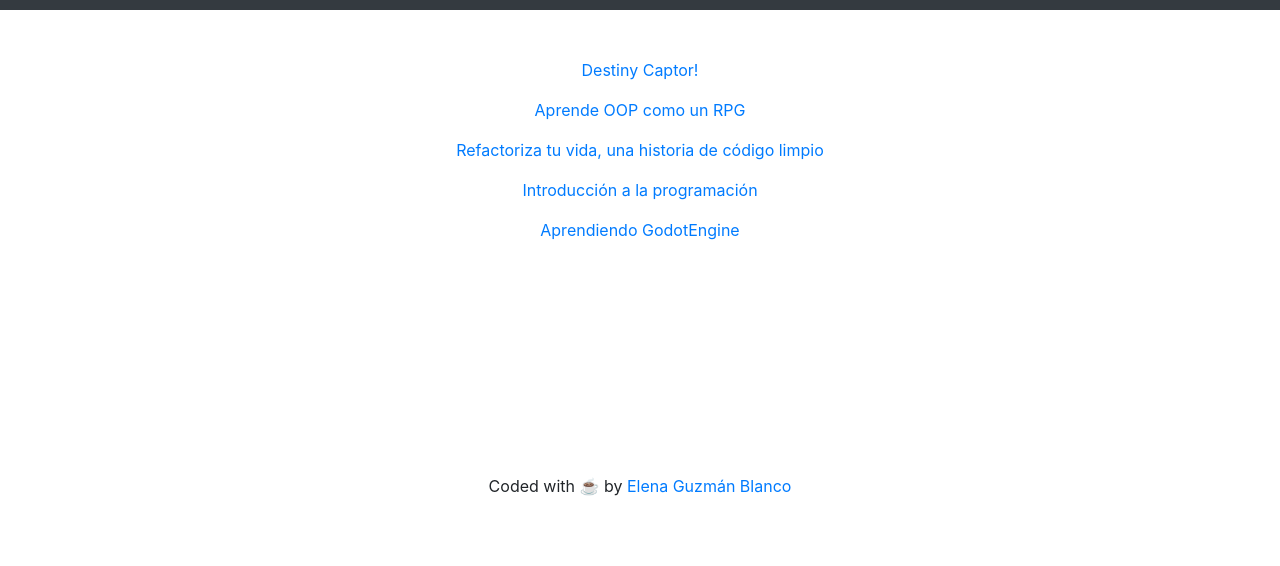
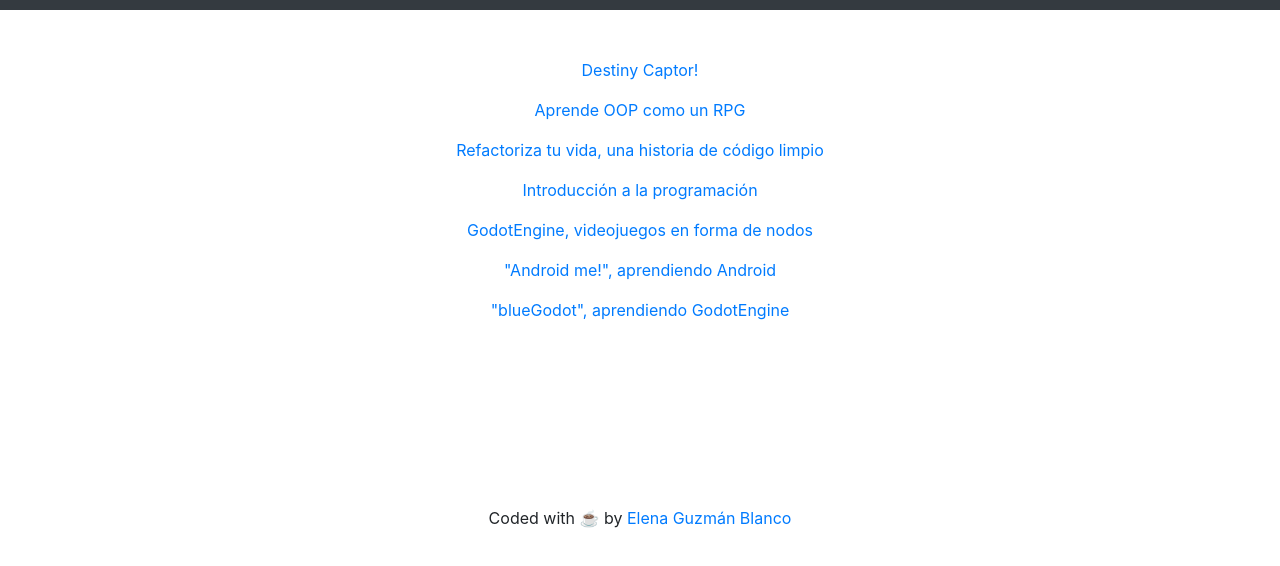
Before and after one commit to Beelzenef/beelzenef.github.io, a plain HTML site: page index.html in a window 1280 px wide. Shown: the part 62-628 px from the top of the page. Drawn offline with Linux system fonts and the light colour scheme.

Commit message:
rm :house: from nav, add books

```diff
--- a/index.html
+++ b/index.html
@@ -50,11 +50,17 @@
 				<p>Introducción a la programación</p>
 			</a>
 			<a class="text-center" href="./aprenderGodot/godot.html">
-				<p>Aprendiendo GodotEngine</p>
+				<p>GodotEngine, videojuegos en forma de nodos</p>
+			</a>
+			<a class="text-center" href="https://beelzenef.github.io/AndroidMe/">
+				<p>"Android me!", aprendiendo Android</p>
+			</a>
+			<a class="text-center" href="https://beelzenef.github.io/blueGodot/">
+				<p>"blueGodot", aprendiendo GodotEngine</p>
 			</a>
 
 			<footer class="page-footer blue center-on-small-only">
-				<br/><br/><br/><br/><br/><br/><br/><br/><br/>
+				<br/><br/><br/><br/><br/><br/><br/>
 				<div class="footer-copyright">
 					<div class="container-fluid text-center">Coded with ☕ by
 						<a href="https://about.me/Beelzenef"> Elena Guzmán Blanco </a>
```
